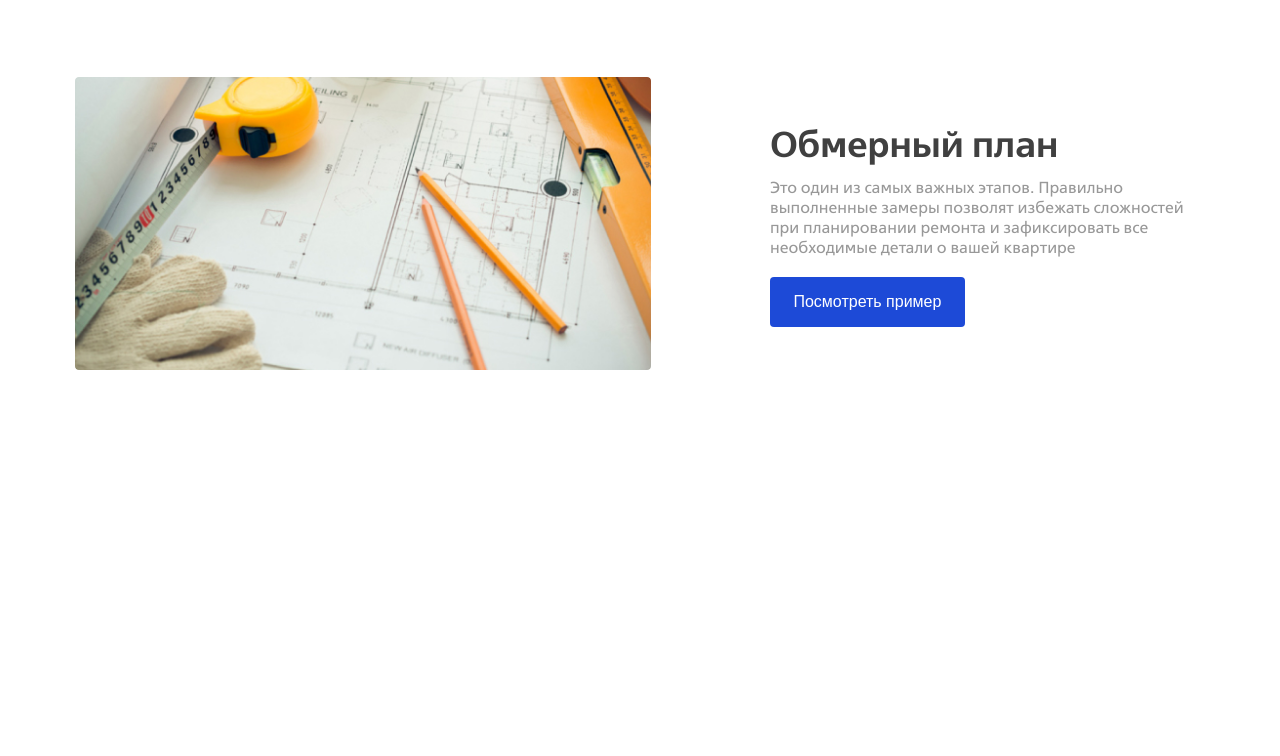
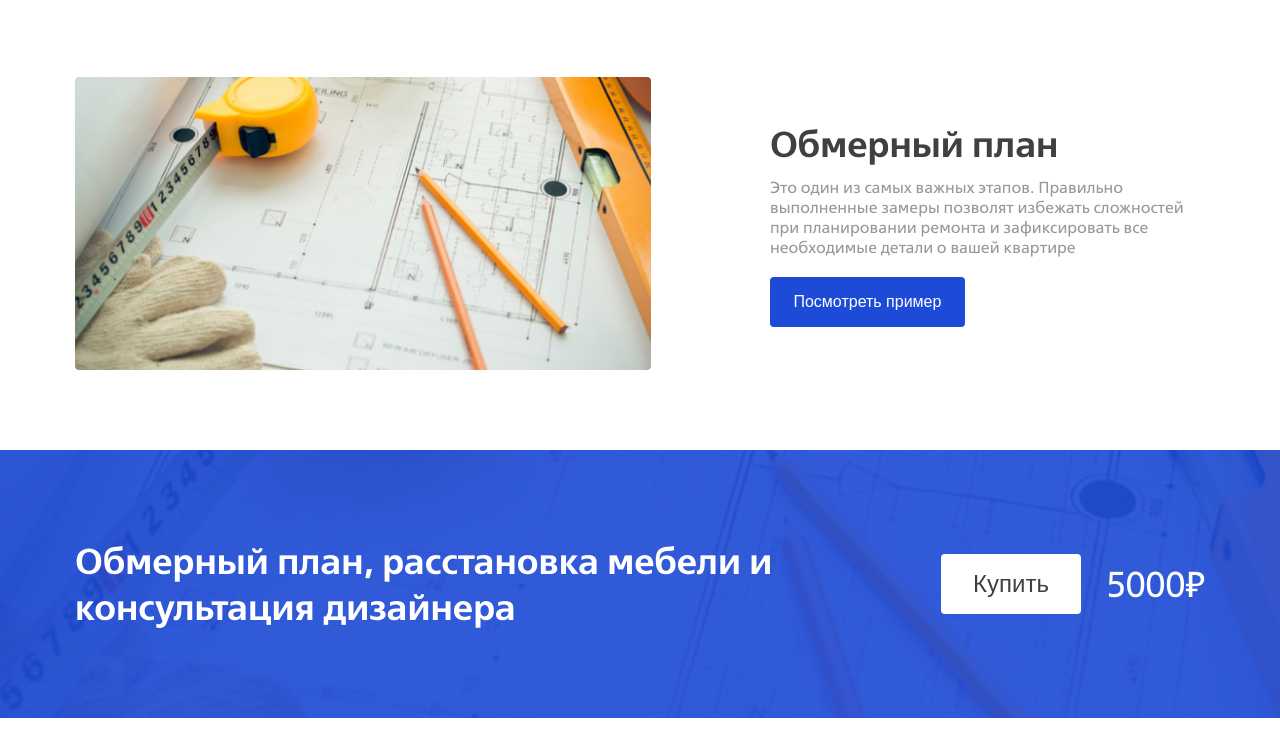
Before and after one commit to alexander-rubenov/flatplan-vtb, a plain HTML site: page index.html in a window 1280 px wide. Shown: the part 1774-2530 px from the top of the page. Drawn offline with Linux system fonts and the light colour scheme.

Commit message:
Added section banner with adaptive

```diff
--- a/index.html
+++ b/index.html
@@ -22,7 +22,9 @@
                 <span class="page-header__title">Ремонт</span>
                 <h1 class="page-header__header header">Упрощаем ремонт</h1>
                 <p class="page-header__description">Спроектируем, спланируем и проконтролируем ремонт вашей квартиры</p>
-                <button class="button">Подробнее</button>
+                <button class="button">
+                    Подробнее
+                </button>
             </div>
         </div>
     </header>
@@ -30,7 +32,9 @@
     <main class="page-main" role="main">
         <section class="how-it-works">
             <div class="wrapper how-it-works__wrapper">
-                <h2 class="header how-it-works__header">Как это работает?</h2>
+                <h2 class="header how-it-works__header">
+                    Как это работает?
+                </h2>
                 <ul class="how-it-works__list">
                     <li class="how-it-works__item">
                         <div class="how-it-works__number-of-item">1</div>
@@ -70,13 +74,13 @@
                             <img class="what-you-get__image" src="img/quick-departure.jpg" alt="Быстрый выезд">
                         </div>
                         <div class="what-you-get__text-content">
-                            <h3 class="header header--h3 what-you-get__item-header">Быстрый выезд</h3>
+                            <h3 class="header header--36px what-you-get__item-header">Быстрый выезд</h3>
                             <p class="what-you-get__item-description">После получения заявки мы свяжемся с вами и назначим встречу с дизайнером в тот же или на следующий день</p>
                         </div>
                     </li>
                     <li class="what-you-get__item">
                         <div class="what-you-get__text-content">
-                            <h3 class="header header--h3 what-you-get__item-header">План расстановки мебели</h3>
+                            <h3 class="header header--36px what-you-get__item-header">План расстановки мебели</h3>
                             <p class="what-you-get__item-description">План расстановки мебели подскажет как грамотно сформировать пространство и ответит на вопрос как удобно и эргономично расположить светильники, мебель, шкафы и кухню</p>
                             <button class="button what-you-get__button">Посмотреть пример</button>
                         </div>
@@ -89,7 +93,7 @@
                             <img class="what-you-get__image" src="img/measurement-plan.jpg" alt="Обмерный план">
                         </div>
                         <div class="what-you-get__text-content">
-                            <h3 class="header header--h3 what-you-get__item-header">Обмерный план</h3>
+                            <h3 class="header header--36px what-you-get__item-header">Обмерный план</h3>
                             <p class="what-you-get__item-description">Это один из самых важных этапов. Правильно выполненные замеры позволят избежать сложностей при планировании ремонта и зафиксировать все необходимые детали о вашей квартире</p>
                             <button class="button what-you-get__button">Посмотреть пример</button>
                         </div>
@@ -97,6 +101,17 @@
                 </ul>
             </div>
         </section>
+
+        <section class="banner">
+            <div class="wrapper banner__wrapper">
+                <h2 class="header header--36px banner__header">Обмерный план, расстановка мебели и консультация дизайнера</h2>
+                <div class="banner__button-wrapper">
+                    <button class="button button--white banner__button">Купить</button>
+                    <span class="banner__price">5000₽</span>
+                </div>
+            </div>
+        </section>
+
     </main>
 
 
--- a/sass/styles.scss
+++ b/sass/styles.scss
@@ -53,6 +53,11 @@ ul {
     outline: none;
     border: none;
 }
+
+.button--white {
+    background-color: #ffffff;
+    color: #404040;
+}
 // -- button
 
 // header
@@ -70,7 +75,7 @@ ul {
     }
 }
 
-.header--h3 {
+.header--36px {
     font-size: 36px;
     text-align: left;
 
@@ -213,16 +218,12 @@ ul {
     display: flex;
     flex-direction: column;
     align-items: center;
-    margin-right: 15px;
 
-    @media (max-width: 790px) {
-        margin-right: 0;
+    & + & {
+        margin-left: 15px;
     }
 }
 
-.how-it-works__item:last-child {
-    margin-right: 0;
-}
 
 .how-it-works__number-of-item {
     font-family: 'Formular', sans-serif;
@@ -339,3 +340,64 @@ ul {
     width: 195px;
 }
 // -- what-you-get
+
+// banner
+.banner {
+    background: rgba(29, 74, 215, 0.9) url('../img/background-banner.jpg') no-repeat center center;
+    background-size: cover;
+}
+
+.banner__wrapper {
+    display: flex;
+    justify-content: space-between;
+    align-items: center;
+    padding: 88px 20px;
+
+    @media #{$desktop} {
+        padding: 55px 20px;
+    }
+
+    @media (max-width: 980px) {
+        flex-direction: column;
+        align-items: flex-start;
+    }
+
+    @media #{$tablet} {
+        padding-top: 40px;
+        padding-bottom: 40px;
+    }
+}
+
+.banner__header {
+    color: #ffffff;
+    flex-grow: 1;
+    margin-right: 50px;
+
+    @media (max-width: 980px) {
+        margin-bottom: 30px;
+        margin-right: 0;
+    }
+}
+
+.banner__button-wrapper {
+    display: flex;
+    align-items: center;
+}
+
+.banner__button {
+    min-width: 140px;
+    height: 60px;
+    font-size: 24px;
+    margin-right: 25px;
+
+    @media #{$tablet} {
+        font-size: 22px;
+        width: 135px;
+        height: 50px;
+    }
+}
+
+.banner__price {
+    font-size: 36px;
+    color: #ffffff;
+}
```
Also changed, not shown: img/background-banner.jpg (added), sass/styles.css, 1 other file.
